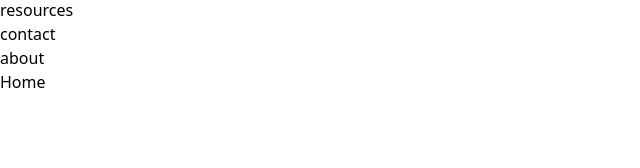
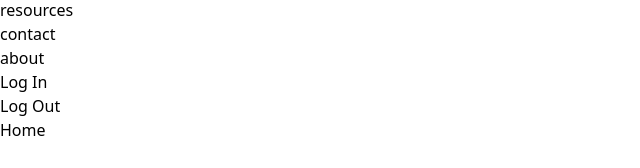
Before and after one commit to vai-sys/FoodFare, a React (Vite) app in the folder Frontend/: page / in a window 1280 px wide. Shown: the part 218-386 px from the top of the page, without its empty margins (0-640 px from the left). Built offline with nearby package versions, Linux system fonts and the light colour scheme.

Commit message:
Frontend || Header

```diff
--- a/Frontend/src/components/header/MobileNav.jsx
+++ b/Frontend/src/components/header/MobileNav.jsx
@@ -23,6 +23,11 @@ const MobileNav = ({ menuItems, onClose, onOpen, hideLeft }) => {
               </li>
             ))}
           </ul>
+          <ul className='flex items-center gap-4 mt-10 font-medium'>
+            <li > <button className='px-4 py-3 text-black border rounded'>Log In</button></li>
+            <li  ><li > <button className='px-4 py-3 text-black border rounded'>Log Out</button></li></li>
+
+          </ul>
         </div>
       </div>
     </div>
```
